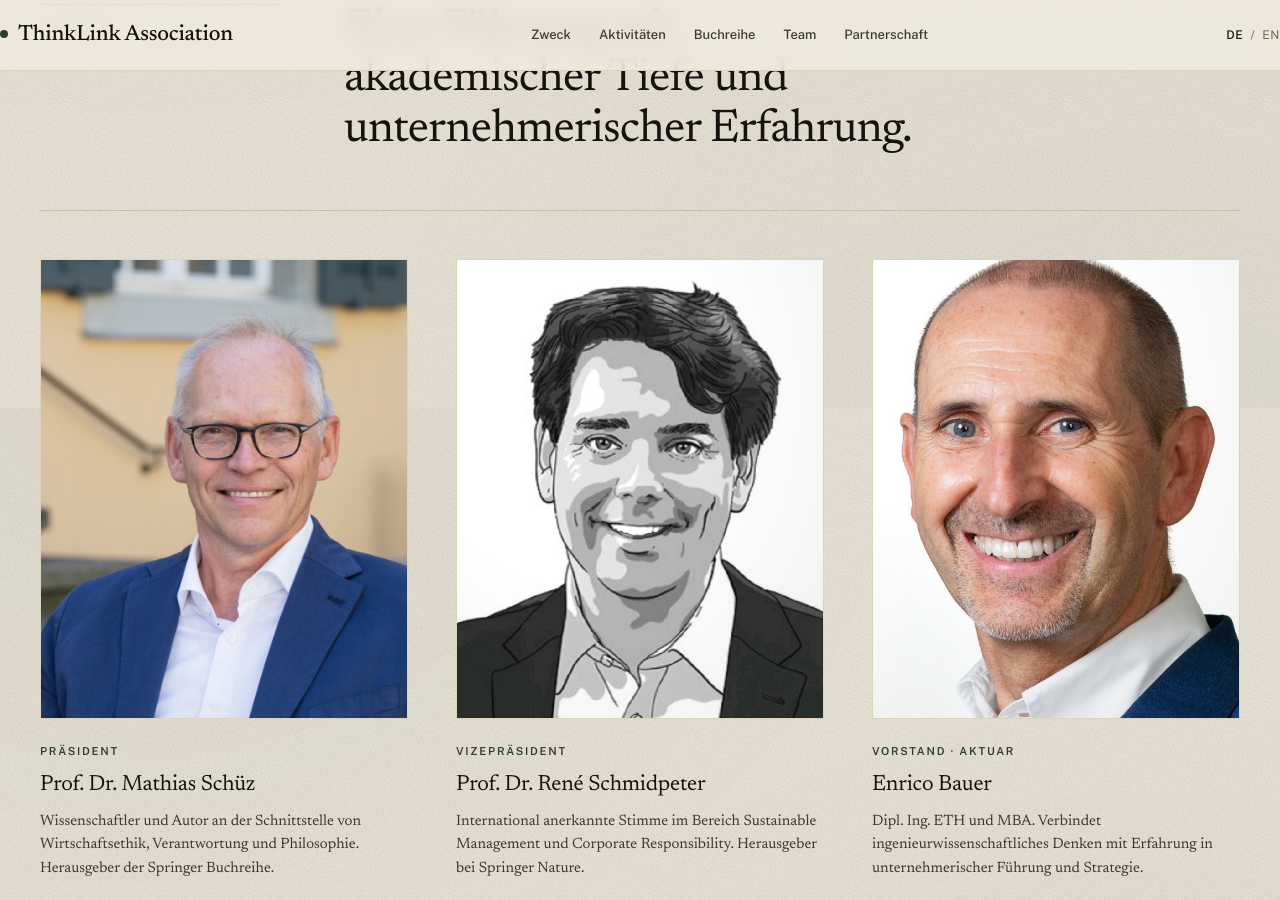
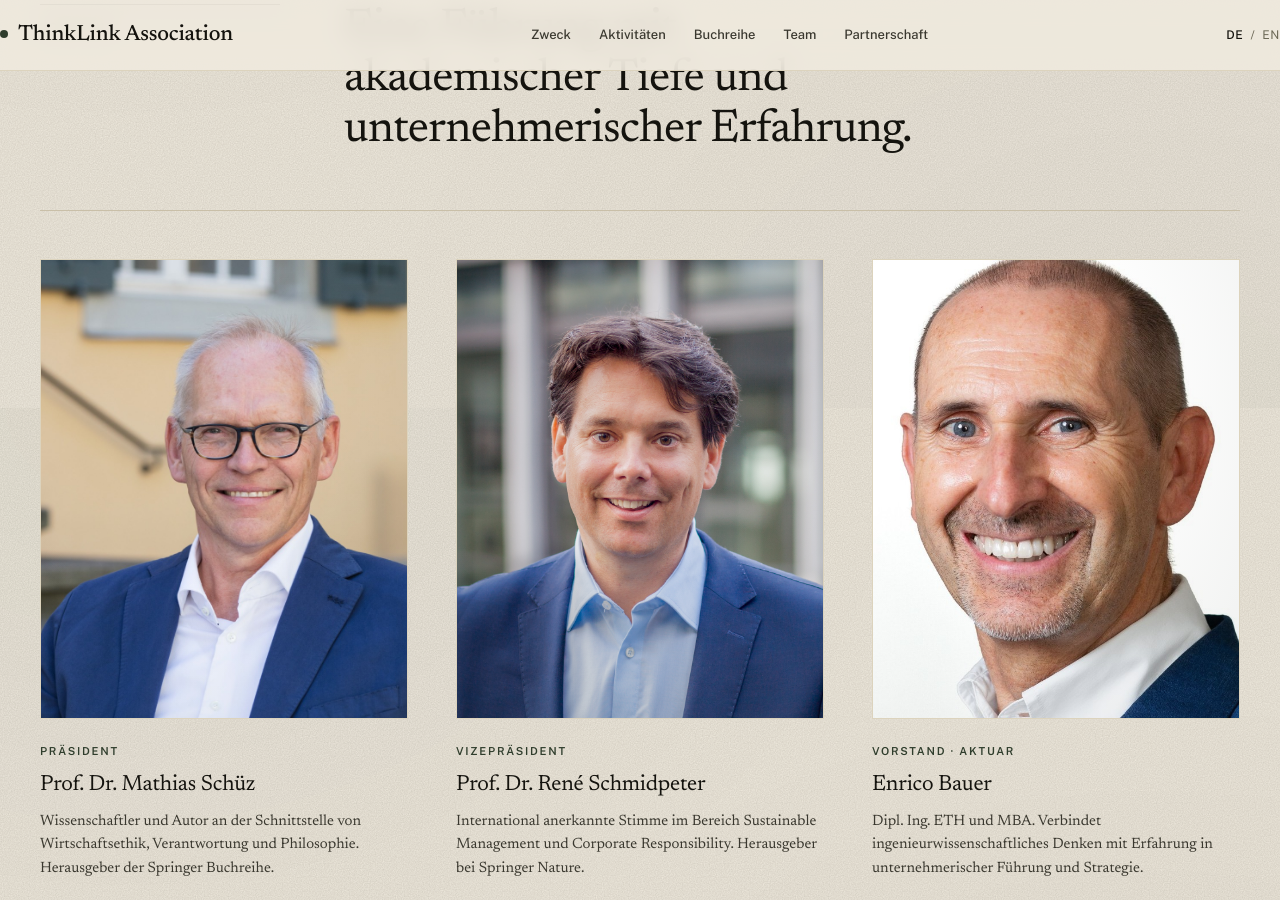
Before and after one commit to sschuez/thinklink, a Jekyll site: the page built from index.html, in a window 1280 px wide and 900 px high, scrolled down 4992 px. Built offline with Jekyll 4.4.1, drawn with Linux system fonts in a browser that asks for light colours.

Commit message:
Replace René Schmidpeter's team photo

```diff
--- a/en/index.html
+++ b/en/index.html
@@ -238,7 +238,7 @@ alternate_url: /
       </article>
 
       <article class="person">
-        <div class="portrait"><img class="portrait-photo" src="{{ '/assets/img/rene.jpeg' | relative_url }}" alt="Prof. Dr. René Schmidpeter"></div>
+        <div class="portrait"><img class="portrait-photo" src="{{ '/assets/img/rene.jpg' | relative_url }}" alt="Prof. Dr. René Schmidpeter"></div>
         <div class="person-role">Vice President</div>
         <h3>Prof. Dr. René Schmidpeter</h3>
         <p>Internationally recognised voice in sustainable management and corporate responsibility. Editor at Springer Nature.</p>
--- a/index.html
+++ b/index.html
@@ -238,7 +238,7 @@ alternate_url: /en/
       </article>
 
       <article class="person">
-        <div class="portrait"><img class="portrait-photo" src="{{ '/assets/img/rene.jpeg' | relative_url }}" alt="Prof. Dr. René Schmidpeter"></div>
+        <div class="portrait"><img class="portrait-photo" src="{{ '/assets/img/rene.jpg' | relative_url }}" alt="Prof. Dr. René Schmidpeter"></div>
         <div class="person-role">Vizepräsident</div>
         <h3>Prof. Dr. René Schmidpeter</h3>
         <p>International anerkannte Stimme im Bereich Sustainable Management und Corporate Responsibility. Herausgeber bei Springer Nature.</p>
```
Also changed, not shown: assets/img/rene.jpeg (deleted), assets/img/rene.jpg (added).
